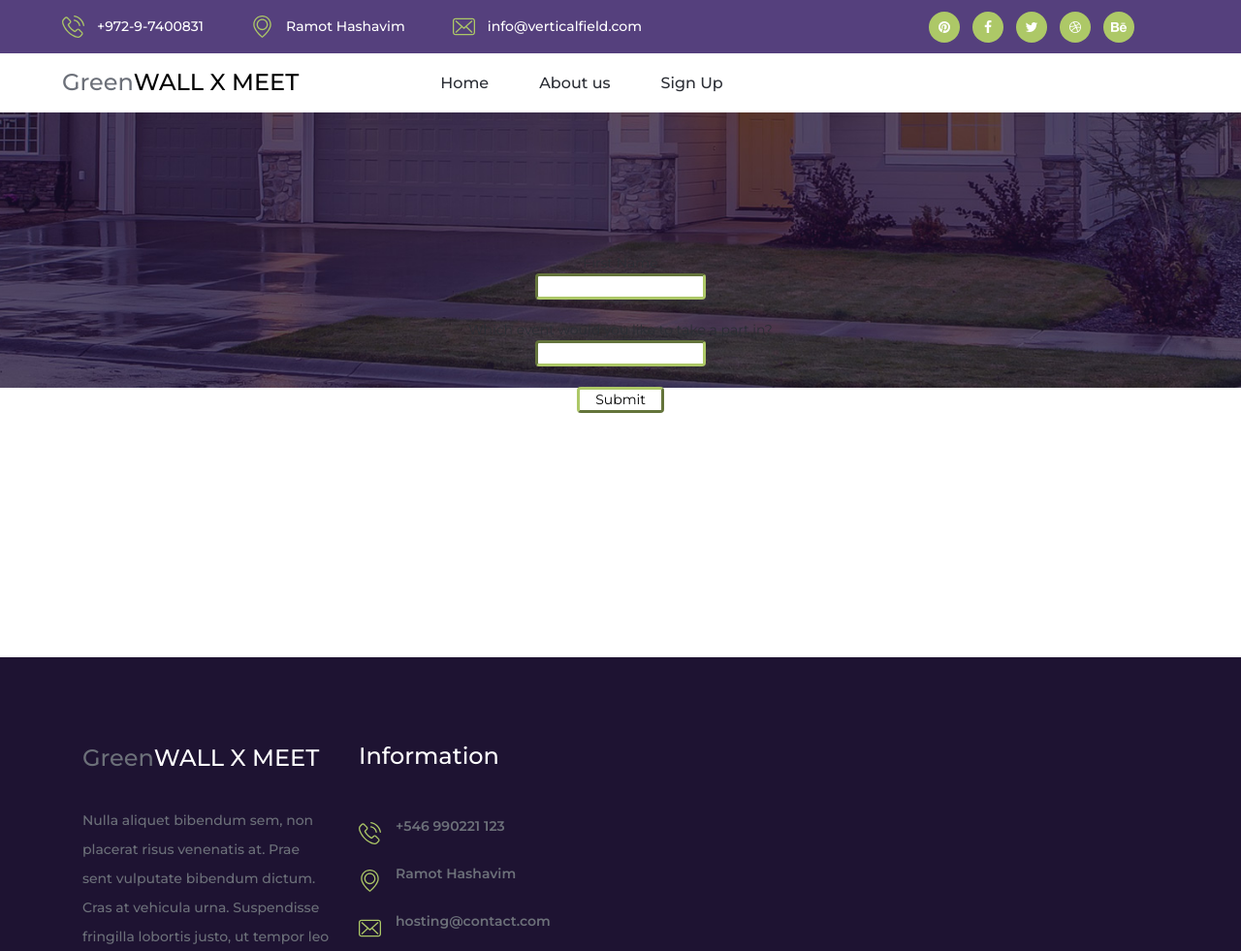
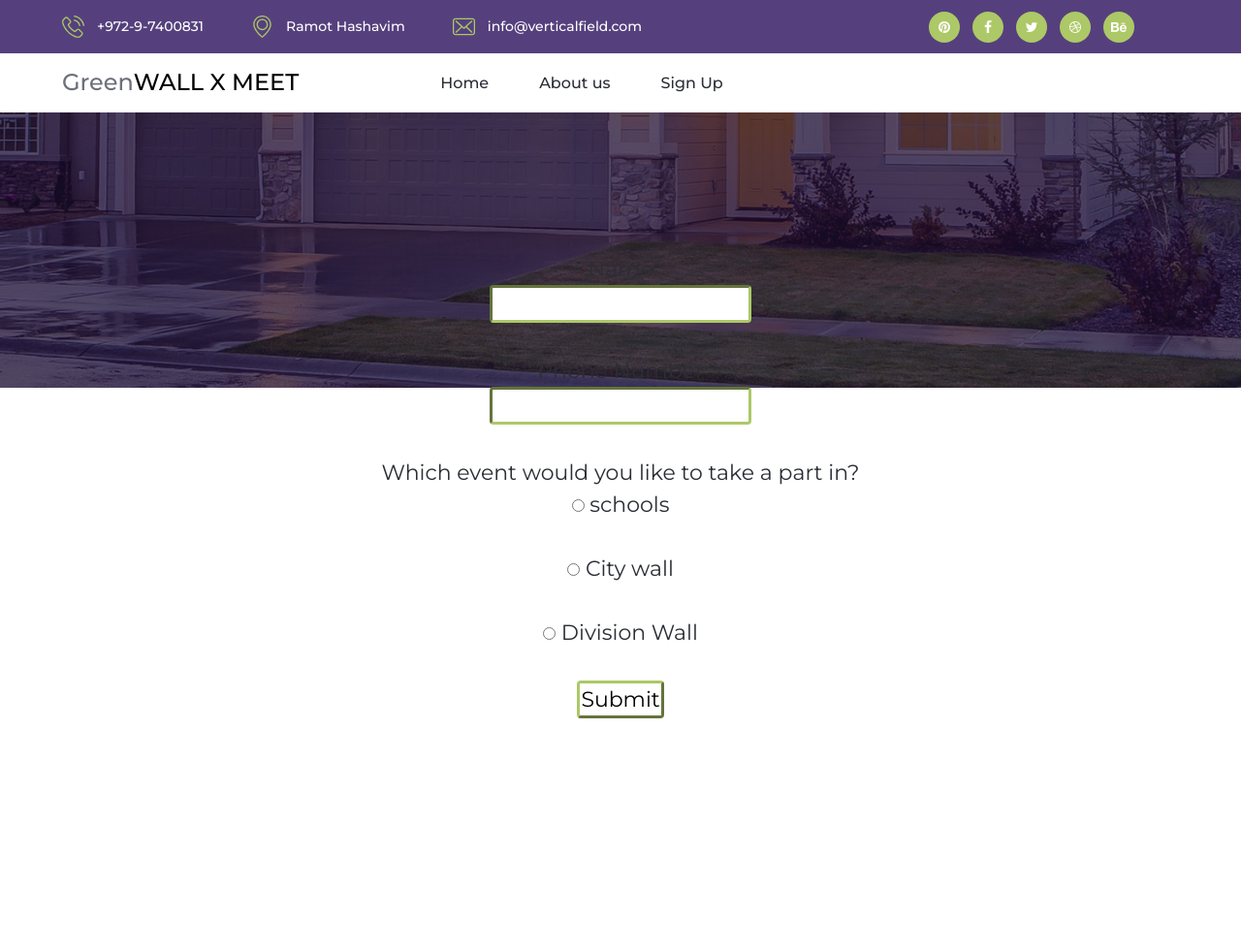
Before and after one commit to joyce20-meet/Group_Project_y2, a Flask app: page /blog.html in a window 1280 px wide. Shown: the top 981 px of the page at 97% size. Run offline with Flask 2, Linux system fonts and the light colour scheme; some libraries are stand-ins or nearby versions.

Commit message:
WE AREDONE

```diff
--- a/app.py
+++ b/app.py
@@ -22,7 +22,8 @@ def blog():
 	else :
 		username = request.form['username']
 		event = request.form["event"]
-		add_event(username,event)
+		phonenumber = request.form["phonenumber"]
+		add_event(username,event,phonenumber)
 		return NewHome()
 @app.route('/about.html')
 def about():
--- a/database.py
+++ b/database.py
@@ -8,10 +8,11 @@ engine = create_engine('sqlite:///lecture.db?check_same_thread=False')
 Base.metadata.create_all(engine)
 DBSession = sessionmaker(bind=engine)
 session = DBSession()
-def add_event(name,chosen_event):
+def add_event(name,chosen_event,phonenumber):
 	volunteer_object = Volunteer(
 		username = name,
-		event=chosen_event)
+		event=chosen_event,
+		phonenumber= phonenumber)
 	session.add(volunteer_object)
 	session.commit()
 def query_all():
--- a/static/styles/blog.css
+++ b/static/styles/blog.css
@@ -1255,3 +1255,10 @@ section
 {
 	color: #adc867;
 }
+form{
+	font-size:22px;
+
+
+
+
+}
--- a/templates/blog.html
+++ b/templates/blog.html
@@ -210,10 +210,16 @@
     <div class="form_sign_up">
     	<center>
     	<form action="/blog.html" method="post">
-    		First Name <br> <input type="text" name="username" class="name">
+    		 Name <br> <input type="text" name="username" class="name">
+    		 <br><br>
+    		 Phone Number <br> <input type="text" name = "phonenumber" class ="name">
     	<br><br>
-    		Which event would you like to take a part in? <br> <input type="text" name="event" class="name"><br><br>
-    		<input type ="submit" value="Submit" class="sub">
+		Which event would you like to take a part in? <br>
+		<input type="radio" name="event" class="name" > schools<br><br>
+		<input type="radio" name="event" class="name" > City wall<br><br>
+		<input type="radio" name="event" class="name" > Division Wall<br><br>
+		<input type ="submit" value="Submit" class="sub">
+    	</form>
     	</form>
     </center>
     </div>
```
Also changed, not shown: model.py (+5 -2 lines), lecture.db, 1 other file.
